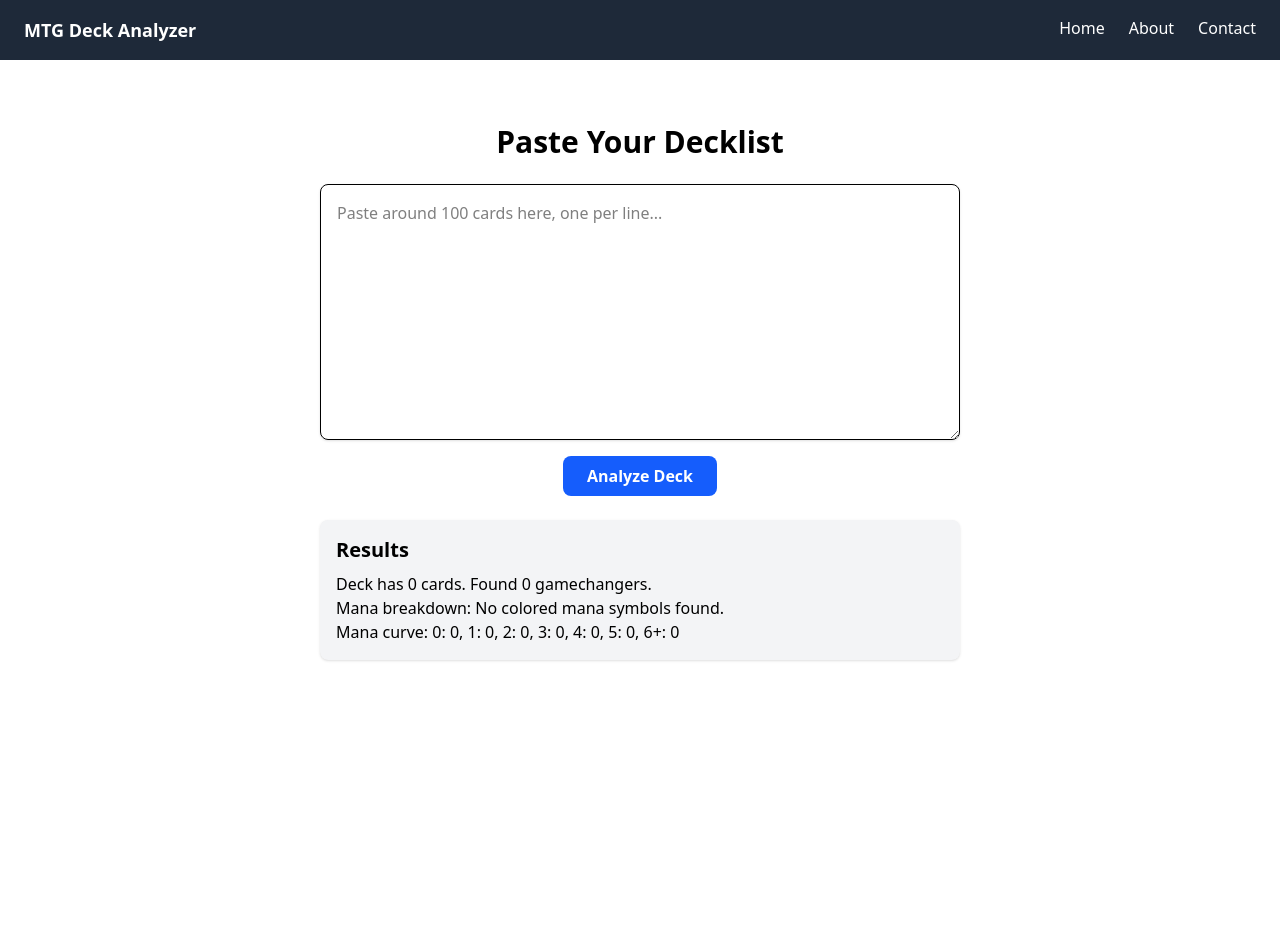
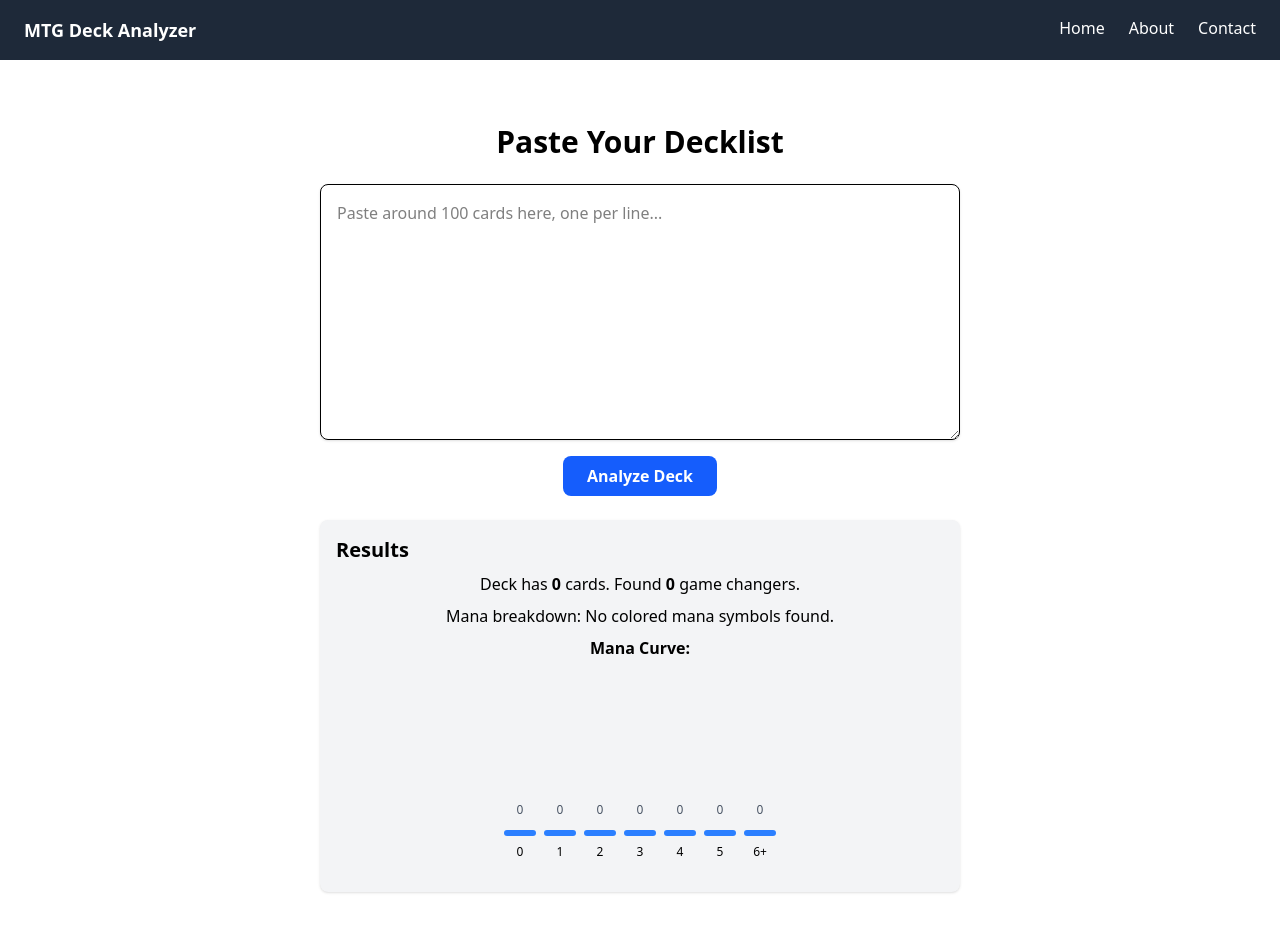
Before and after one commit to varadn/Comp5130_Website, a Next.js app: page / in a window 1280 px wide. Both pictures are taken after a click on the button "Analyze Deck". Shown: the top 932 px of the page. Before the commit the page ends 800 px from the top, so only its background shows below. Built offline with nearby package versions, Linux system fonts and the light colour scheme.

Commit message:
add bar graph and styling with tailwindcss + animations

```diff
--- a/app/page.tsx
+++ b/app/page.tsx
@@ -90,22 +90,78 @@ export default function Home() {
         }
       });
 
-      const curveBreakdown = Object.entries(curve)
-        .map(([cost, count]) => `${cost}: ${count}`)
-        .join(", ");
-
       setResults(
-        <div>
-          <p>
-            Deck has {totalCards} cards. Found {gamechangers.length}{" "}
-            gamechangers.
+        <div className="flex flex-col items-center text-center w-full">
+          <p
+            className="opacity-0 animate-fade-in text-base mb-2"
+            style={{
+              animation: `fadeIn 0.6s ease forwards`,
+              animationDelay: `0s`,
+            }}
+          >
+            Deck has <span className="font-bold">{totalCards}</span> cards.
+            Found <span className="font-bold">{gamechangers.length}</span> game
+            changers.
           </p>
-          <p>Mana breakdown: {manaBreakdown}</p>
-          <p>Mana curve: {curveBreakdown}</p>
+          <p
+            className="opacity-0 animate-fade-in text-base mb-2"
+            style={{
+              animation: `fadeIn 0.6s ease forwards`,
+              animationDelay: `0.2s`,
+            }}
+          >
+            Mana breakdown: {manaBreakdown}
+          </p>
+          <div
+            className="opacity-0 animate-fade-in mb-4"
+            style={{
+              animation: `fadeIn 0.6s ease forwards`,
+              animationDelay: `0.4s`,
+            }}
+          >
+            <span className="block text-base font-semibold mb-2">
+              Mana Curve:
+            </span>
+            <div className="flex items-end space-x-2 h-32 min-h-[12rem]">
+              {(() => {
+                const counts = Object.values(curve);
+                const maxCount = Math.max(...counts);
+                const maxBarHeight = 128;
+                return Object.entries(curve).map(([cost, count]) => {
+                  const barHeight = maxCount
+                    ? Math.max((count / maxCount) * maxBarHeight, 6)
+                    : 6;
+                  return (
+                    <div key={cost} className="flex flex-col items-center">
+                      <span className="text-xs text-gray-600 mb-2">
+                        {count}
+                      </span>
+                      <div
+                        className="bg-blue-500 rounded w-8 mt-1"
+                        style={{ height: `${barHeight}px` }}
+                      ></div>
+                      <span className="text-xs mt-2">{cost}</span>
+                    </div>
+                  );
+                });
+              })()}
+            </div>
+          </div>
+          <style>{`
+            @keyframes fadeIn {
+              from { opacity: 0; transform: translateY(10px); }
+              to { opacity: 1; transform: none; }
+            }
+          `}</style>
         </div>
       );
     } catch (err) {
-      setResults(<p>Error analyzing deck: ${(err as Error).message}</p>);
+      setResults(
+        <div className="bg-red-100 border border-red-400 text-red-700 px-4 py-3 rounded relative animate-fade-in">
+          <strong className="font-bold">Error:</strong>
+          <span className="block sm:inline ml-2">{(err as Error).message}</span>
+        </div>
+      );
     }
   };
 
@@ -131,7 +187,7 @@ export default function Home() {
         {results && (
           <div className="mt-6 w-full bg-gray-100 text-black p-4 rounded-lg shadow-sm">
             <h2 className="text-xl font-semibold mb-2">Results</h2>
-            <p>{results}</p>
+            {results}
           </div>
         )}
       </main>
```
